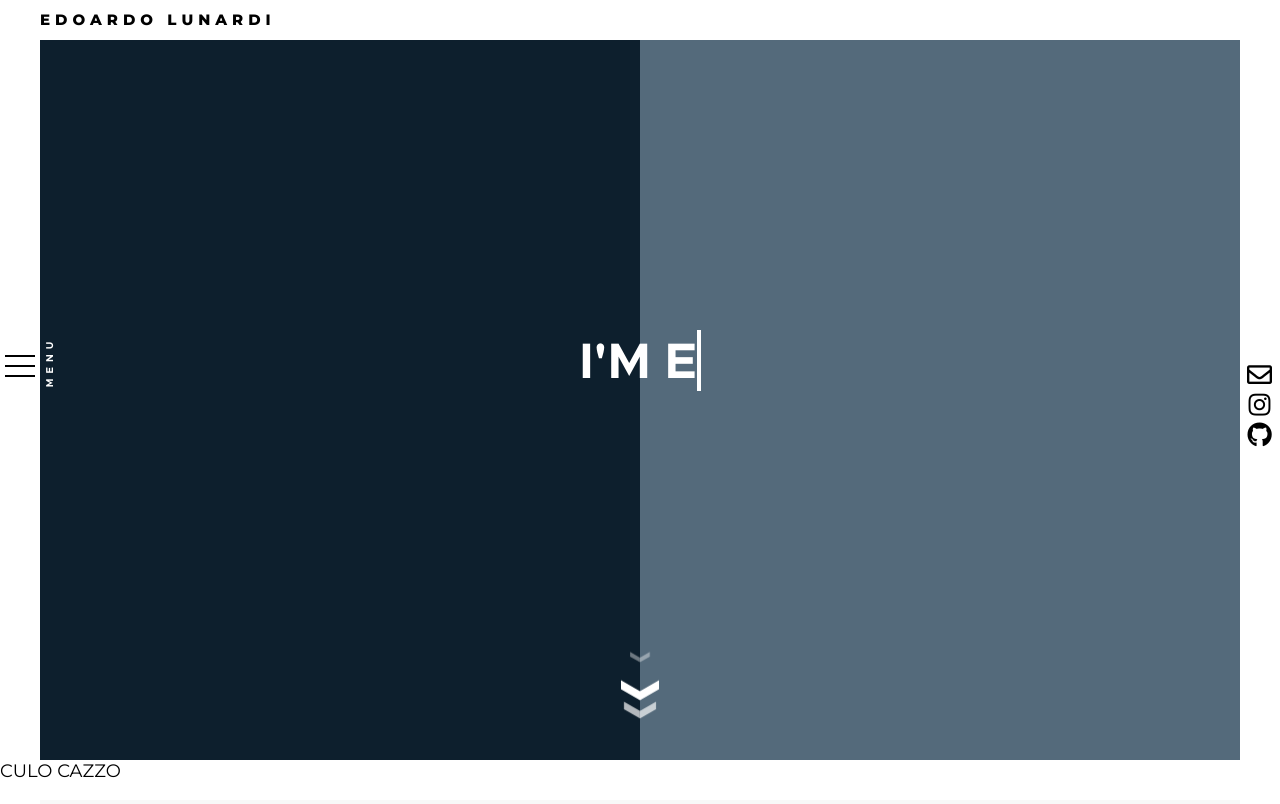
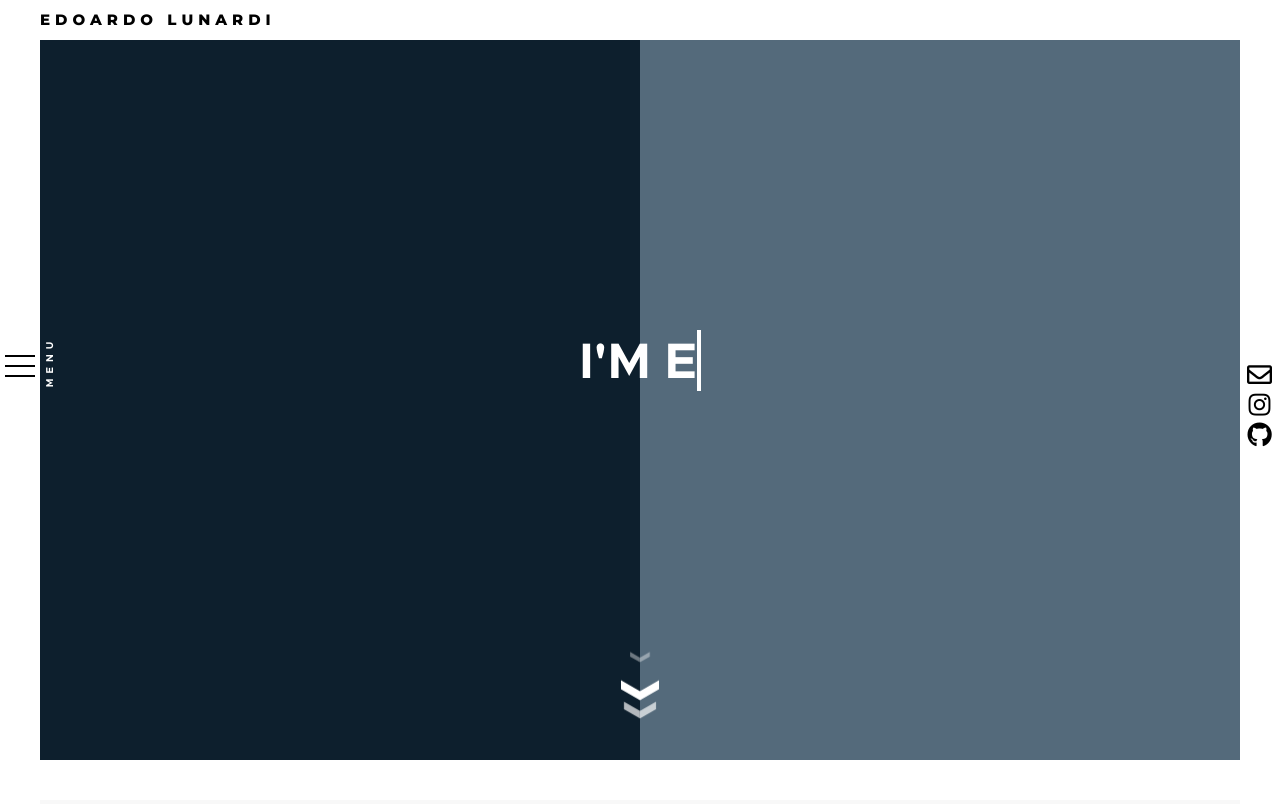
Before and after one commit to mjohnson24/portfolio, a website: page public/index.html in a window 1280 px wide. Shown: the top 804 px of the page. Drawn offline with nearby package versions, Linux system fonts and the light colour scheme.

Commit message:
Fixed footer ?

```diff
--- a/public/index.html
+++ b/public/index.html
@@ -170,7 +170,7 @@
                 </section>
             </main>
             <footer>
-                CULO CAZZO
+
             </footer>
         </div>
     </div>
```
